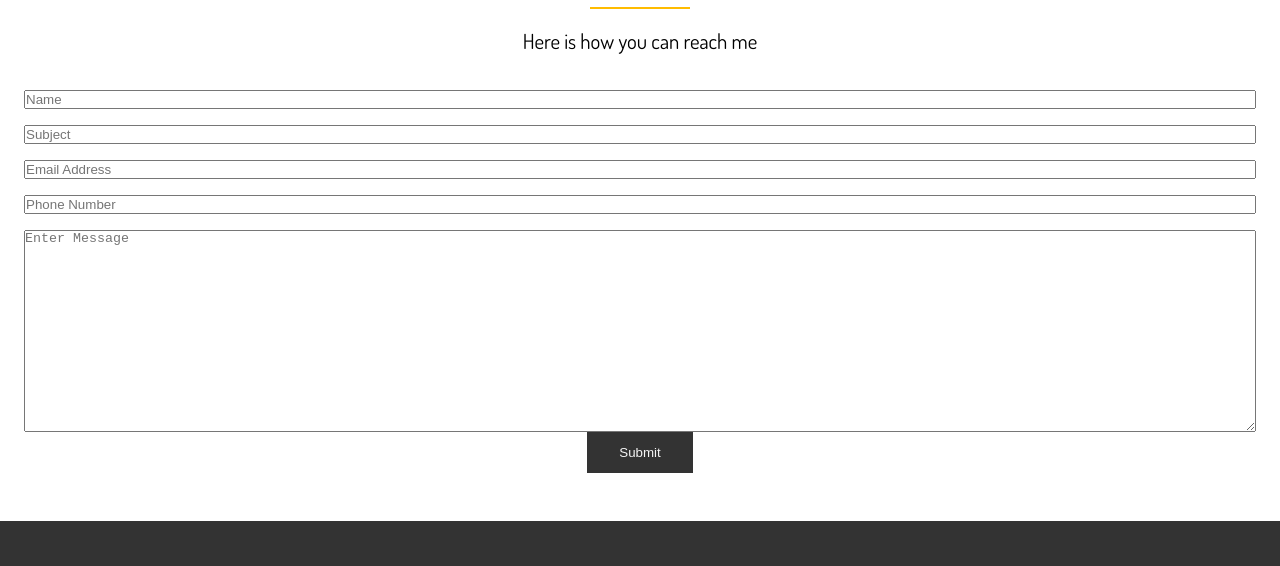
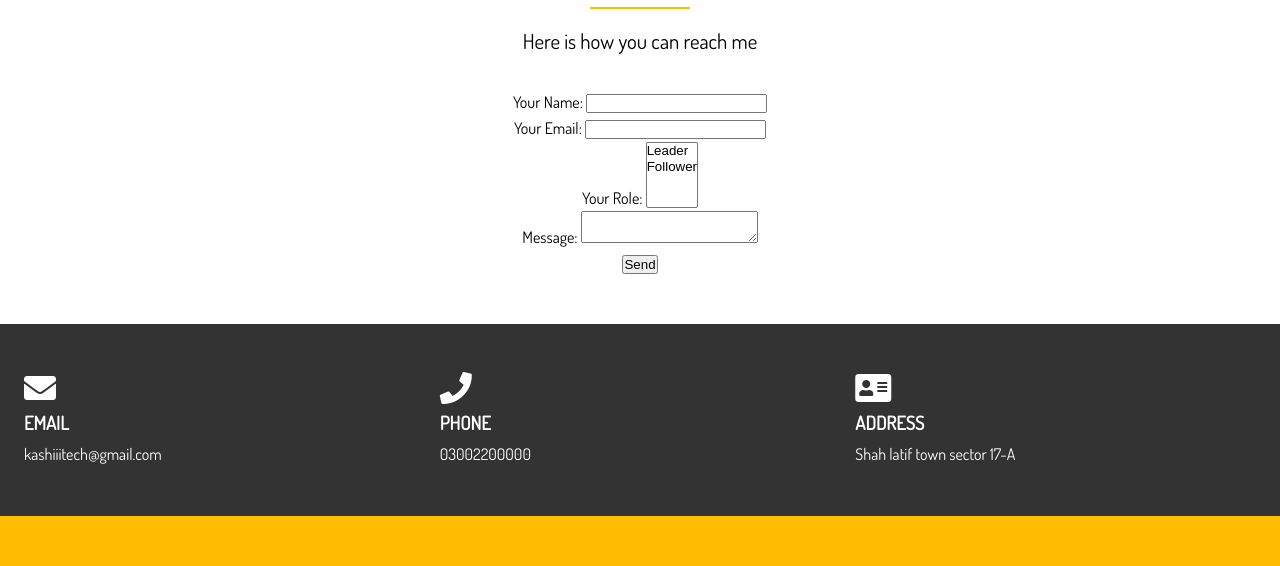
Before and after one commit to kashiiitech/portfolio, a plain HTML site: page dist/contact.html in a window 1280 px wide. Shown: the part 207-773 px from the top of the page. Drawn offline with Linux system fonts and the light colour scheme.

Commit message:
Update contact.html

```diff
--- a/dist/contact.html
+++ b/dist/contact.html
@@ -54,16 +54,38 @@
       <div class="section-title">Contact Me</div>
       <div class="bottom-line"></div>
       <p class="lead">Here is how you can reach me</p>
-      <form class="contact-form" action="POST" data-netlify="true"> <!-- Added class -->
-        <div class="text-fields">
+      <!-- <form name="contact" class="contact-form" action="POST" data-netlify="true"> Added class -->
+        <!-- <div class="text-fields">
           <input type="text" class="text-input name-input" placeholder="Name" name="name">
           <input type="text" class="text-input subject-input" placeholder="Subject" name="subject">
           <input type="email" class="text-input email-input" placeholder="Email Address" name="email">
           <input type="text" class="text-input phone-input" placeholder="Phone Number" name="phone">
-          <textarea class="text-input message-input" placeholder="Enter Message" name="message"></textarea>
+          <textarea class="text-input message-input" placeholder="Enter Message" name="message  "></textarea>
         </div>
         <button type="submit" class="btn-dark">Submit</button>
+      </form> -->
+
+      <form name="contact" method="POST" data-netlify="true">
+        <p>
+          <label>Your Name: <input type="text" name="name" /></label>
+        </p>
+        <p>
+          <label>Your Email: <input type="email" name="email" /></label>
+        </p>
+        <p>
+          <label>Your Role: <select name="role[]" multiple>
+            <option value="leader">Leader</option>
+            <option value="follower">Follower</option>
+          </select></label>
+        </p>
+        <p>
+          <label>Message: <textarea name="message"></textarea></label>
+        </p>
+        <p>
+          <button type="submit">Send</button>
+        </p>
       </form>
+
     </div>
   </section>
 
```
